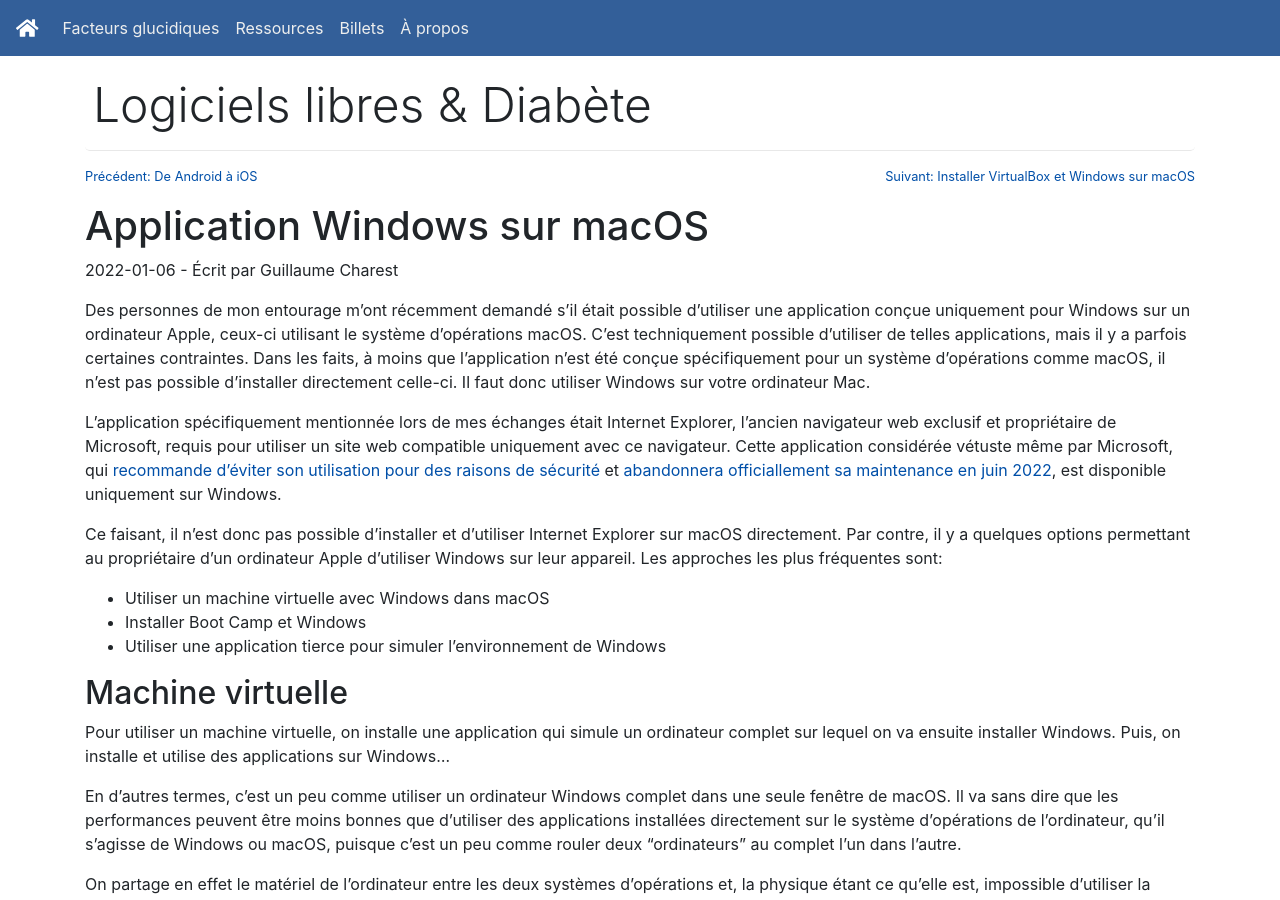
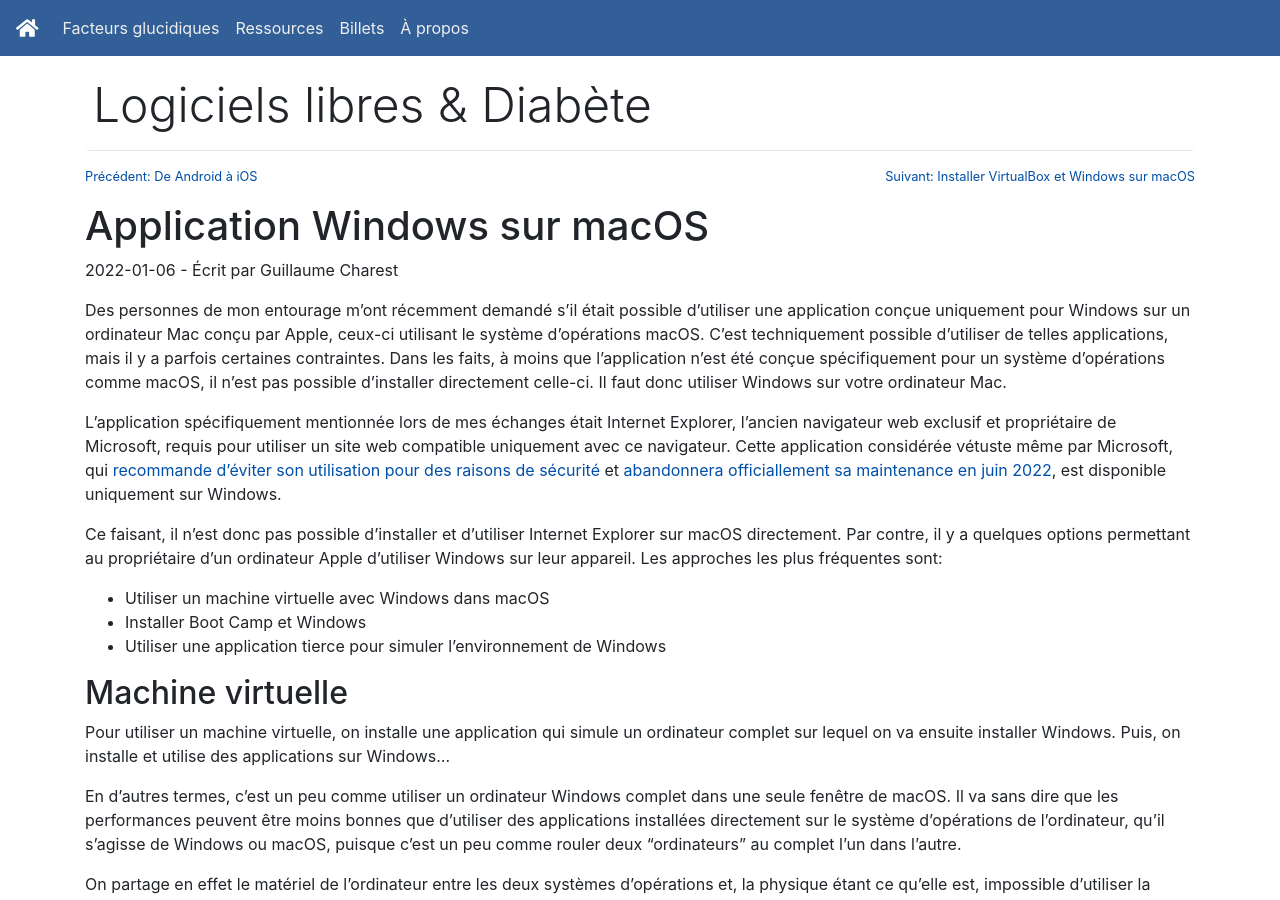
Before and after one commit to gcharest/gcharest.github.io, a Jekyll site: the page built from _posts/fr/2022-01-05-application-windows-sur-macos.md, in a window 1280 px wide and 900 px high. Built offline with Jekyll 4.4.1, drawn with Linux system fonts in a browser that asks for light colours; nearby versions of some CDN libraries.

Commit message:
fix Mac Apple mention

```diff
--- a/_posts/fr/2022-01-05-application-windows-sur-macos.md
+++ b/_posts/fr/2022-01-05-application-windows-sur-macos.md
@@ -7,7 +7,7 @@ date:   2022-01-05 21:30:00 -0500
 author: Guillaume Charest
 excerpt_separator: <!--more-->
 ---
-Des personnes de mon entourage m'ont récemment demandé s'il était possible d'utiliser une application conçue uniquement pour Windows sur un ordinateur Apple, ceux-ci utilisant le système d'opérations macOS.
+Des personnes de mon entourage m'ont récemment demandé s'il était possible d'utiliser une application conçue uniquement pour Windows sur un ordinateur Mac conçu par Apple, ceux-ci utilisant le système d'opérations macOS.
 C'est techniquement possible d'utiliser de telles applications, mais il y a parfois certaines contraintes.
 <!--more-->
 Dans les faits, à moins que l'application n'est été conçue spécifiquement pour un système d'opérations comme macOS, il n'est pas possible d'installer directement celle-ci.
```
